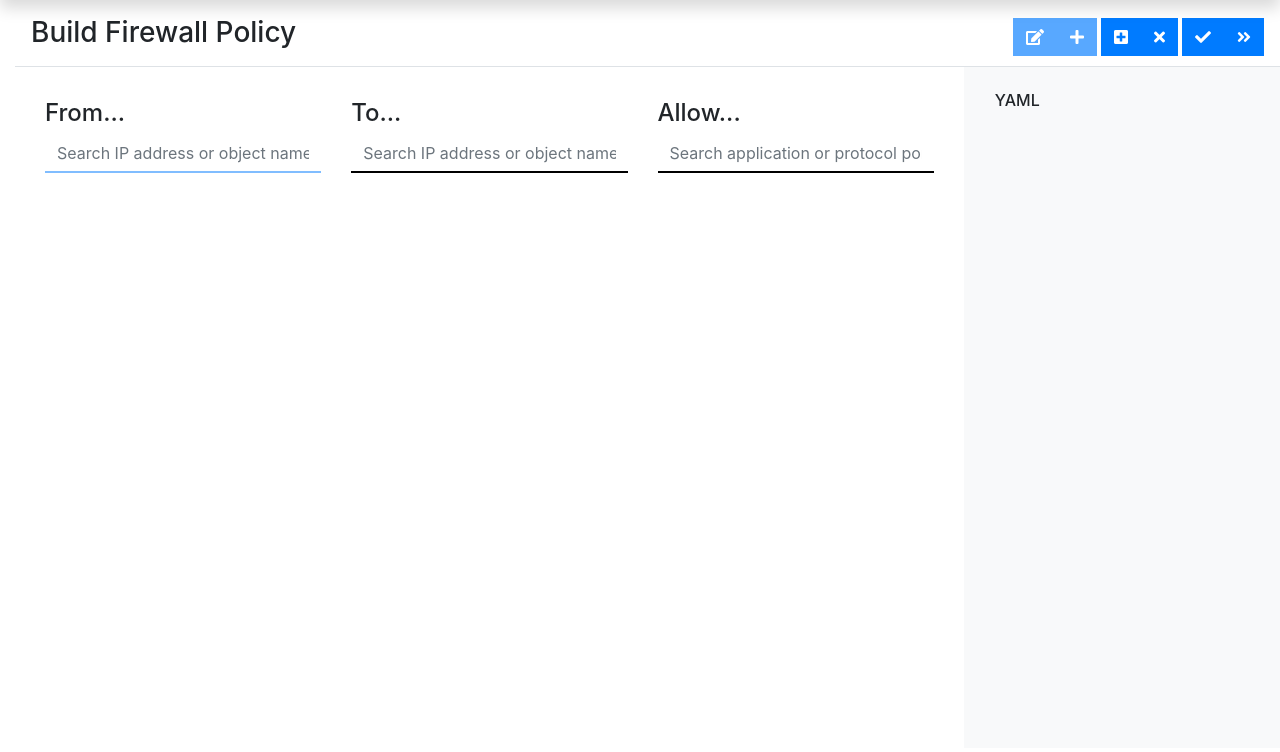
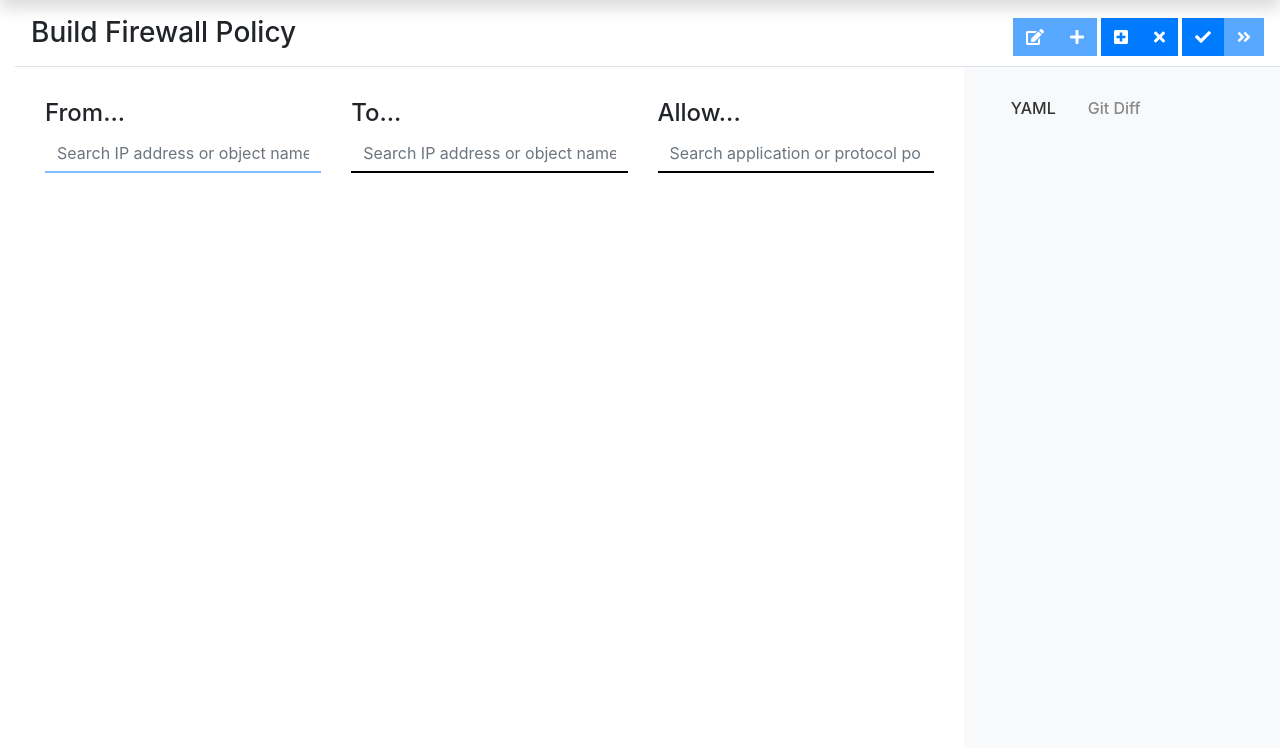
Before and after one commit to haeringer/srx-yamlr, a Django app: template srxapp/templates/srxapp/main.html in a window 1280 px wide. Shown: the part 48-800 px from the top of the page. Run offline with Django 3.2, Linux system fonts and the light colour scheme; the template is opened without the code that fills it: most values are stand-ins (such as "Sample title", 1, 10 or a date in 2020); some libraries are stand-ins or nearby versions.

Commit message:
Implement functions for writing to file + showing Git diff

```diff
--- a/srxapp/static/srxapp/main.css
+++ b/srxapp/static/srxapp/main.css
@@ -146,6 +146,41 @@ body {
     color:rgb(252, 84, 84);
   }
 
+
+  /*
+   * Mini-Navigation YAML vs. Git Diff
+   */
+
+  .nav-link {
+    color: #888;
+  }
+
+  .active {
+    color: #333;
+  }
+
+  .nav-link:hover {
+    color: #000;
+  }
+
+  .scrollable {
+    width: 100%;
+    overflow-x: auto;
+  }
+
+  #diffcard {
+    width: 100%;
+  }
+
+  #yamlcard {
+    width: 100%;
+  }
+
+  #nav-tabContent {
+    width: 95%;
+  }
+
+
   /* PACE.js */
 
   .pace {
--- a/srxapp/static/srxapp/main.js
+++ b/srxapp/static/srxapp/main.js
@@ -92,10 +92,10 @@ $(function() {
     $('#clear-config').on('click', function() {
         window.location.replace('/load')
     })
-    $('#check-config').on('click', function() {
-        alert('nothing here yet')
+    $('#write-config').on('click', function() {
+        writeYamlConfig()
     })
-    $('#deploy-config').on('click', function() {
+    $('#commit-config').on('click', function() {
         alert('nothing here yet')
     })
     $('#edit-yaml').on('click', function() {
@@ -200,7 +200,7 @@ function addObj(obj) {
             appObj.ajax_add_application_to_policy_yaml()
         }
     }
-    $('#rename-policy, #add-policy').prop('disabled', false);
+    $('#rename-policy, #add-policy').prop('disabled', false)
 }
 
 
@@ -442,9 +442,9 @@ class ListAppObj {
             $('#added-obj-app').addClass('d-none')
         }
 
-        var index = currentPolicy.app.indexOf(this.name);
+        var index = currentPolicy.app.indexOf(this.name)
         if (index > -1) {
-            currentPolicy.app.splice(index, 1);
+            currentPolicy.app.splice(index, 1)
         }
     }
 }
@@ -492,6 +492,32 @@ function updateYaml(yamlconfig) {
     if (yamlconfig === '{}\n') {
         $('#yamlcard').addClass('d-none')
     }
+    $('#yamlcard-tab').tab('show')
+    $('#diffcard').addClass('d-none')
+    $('#commit-config').prop('disabled', true)
+}
+
+
+function updateGitDiff(diff) {
+    $('#diffcontainer').html('')
+    var lines = diff.split('\n')
+    lines.splice(0,2)
+
+    for (i = 0; i < lines.length; i++) {
+        var el = $('<div>'+lines[i]+'\n'+'</div>')
+
+        $('#diffcontainer').append(el)
+        if (lines[i].startsWith('+ ')) {
+            console.log(el)
+            el.addClass('text-success')
+        } else {
+            el.addClass('text-muted')
+        }
+    }
+
+    $('#diffcard').removeClass('d-none')
+    $('#commit-config').prop('disabled', false)
+    $('#diffcard-tab').tab('show')
 }
 
 
@@ -526,7 +552,7 @@ function filterObjects(zoneselector) {
 
 
 function showCreateObjectForm(dropdown) {
-    var selectedObj = $(dropdown).text();
+    var selectedObj = $(dropdown).text()
 
     $('#create-form-container').find('form').addClass('d-none')
 
@@ -679,7 +705,7 @@ function renamePolicyFormSetup() {
 
     policyNameInput.val(currentPolicy.policyname)
     policyNameModal.on('shown.bs.modal', function() {
-        policyNameInput.focus();
+        policyNameInput.focus()
     })
 }
 
@@ -696,6 +722,19 @@ function renamePolicy() {
     .done(function(response) {
         check_response_backend_error(response)
         updateYaml(response.yamlconfig)
+    })
+    .fail(function(errorThrown) {
+        console.log(errorThrown.toString())
+    })
+}
+
+
+function writeYamlConfig() {
+    $('.spinner-container').fadeIn()
+    $.post('/ajax/writeyamlconfig/')
+    .done(function(response) {
+        $('.spinner-container').fadeOut()
+        updateGitDiff(response)
     })
     .fail(function(errorThrown) {
         console.log(errorThrown.toString())
--- a/srxapp/templates/srxapp/main.html
+++ b/srxapp/templates/srxapp/main.html
@@ -81,11 +81,11 @@
                 <div data-toggle="tooltip" data-placement="bottom" title="Clear config & reload">
                   <button class="btn btn-primary" id="clear-config"><i class="fas fa-times"></i></button>
                 </div>
-                <div data-toggle="tooltip" data-placement="bottom" title="Check & compare">
-                  <button class="btn btn-primary ml-1" id="check-config"><i class="fas fa-check"></i></button>
+                <div data-toggle="tooltip" data-placement="bottom" title="Write to file">
+                  <button class="btn btn-primary ml-1" id="write-config"><i class="fas fa-check"></i></button>
                 </div>
-                <div data-toggle="tooltip" data-placement="bottom" title="Deploy & commit">
-                  <button class="btn btn-primary" id="deploy-config"><i class="fas fa-angle-double-right"></i></button>
+                <div data-toggle="tooltip" data-placement="bottom" title="Commit">
+                  <button class="btn btn-primary" id="commit-config" disabled><i class="fas fa-angle-double-right"></i></button>
                 </div>
               </div>
 
@@ -257,14 +257,30 @@
               <div class="row">
                 <div class="col" >
                   <div class="row ml-3">
-                    <h6>YAML</h6>
+                    <nav>
+                      <div class="nav" id="mini-nav" role="tablist">
+                        <a class="nav-item nav-link active" id="yamlcard-tab" data-toggle="tab" href="#yamlcard" role="tab" aria-controls="yamlcard" aria-selected="true"><h6>YAML</h6></a>
+                        <a class="nav-item nav-link" id="diffcard-tab" data-toggle="tab" href="#diffcard" role="tab" aria-controls="diffcard" aria-selected="false"><h6>Git Diff</h6></a>
+                      </div>
+                    </nav>
                   </div>
-                </div>
-              </div>
-              <div class="row ml-3 d-none" id="yamlcard">
-                <div class="card hide-border mt-1">
-                  <pre class="card-body mr-3" id="yamlcontainer">
-                  </pre>
+                  <div class="row ml-3">
+                    <div class="tab-content" id="nav-tabContent">
+                      <div class="tab-pane fade show active d-none" id="yamlcard" role="tabpanel" aria-labelledby="yamlcard-tab">
+                        <div class="card hide-border">
+                          <pre class="card-body mr-3 scrollable" id="yamlcontainer">
+                          </pre>
+                        </div>
+                      </div>
+                      <div class="tab-pane fade d-none" id="diffcard" role="tabpanel" aria-labelledby="diffcard-tab">
+                        <div class="card hide-border">
+                          <pre class="card-body mr-3 scrollable" id="diffcontainer">
+                          </pre>
+                        </div>
+                      </div>
+                    </div>
+
+                  </div>
                 </div>
               </div>
             </div>
```
